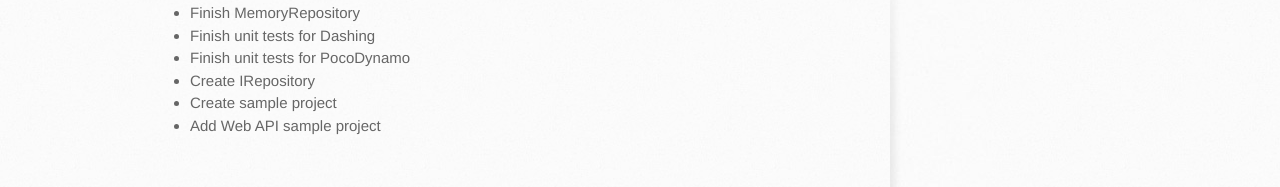
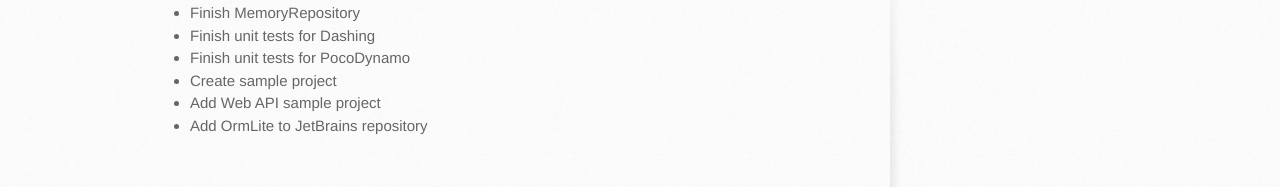
Before and after one commit to jburditt/jburditt.github.io, a plain HTML site: page index.html in a window 1280 px wide. Shown: the part 308-495 px from the top of the page. Drawn offline with Linux system fonts and the light colour scheme.

Commit message:
Update index.html

```diff
--- a/index.html
+++ b/index.html
@@ -32,9 +32,9 @@
             <li>Finish MemoryRepository</li>
             <li>Finish unit tests for Dashing</li>
             <li>Finish unit tests for PocoDynamo</li>
-            <li>Create IRepository</li>
             <li>Create sample project</li>
             <li>Add Web API sample project</li>
+            <li>Add OrmLite to JetBrains repository</li>
           </ul>
         </section>
 
```
